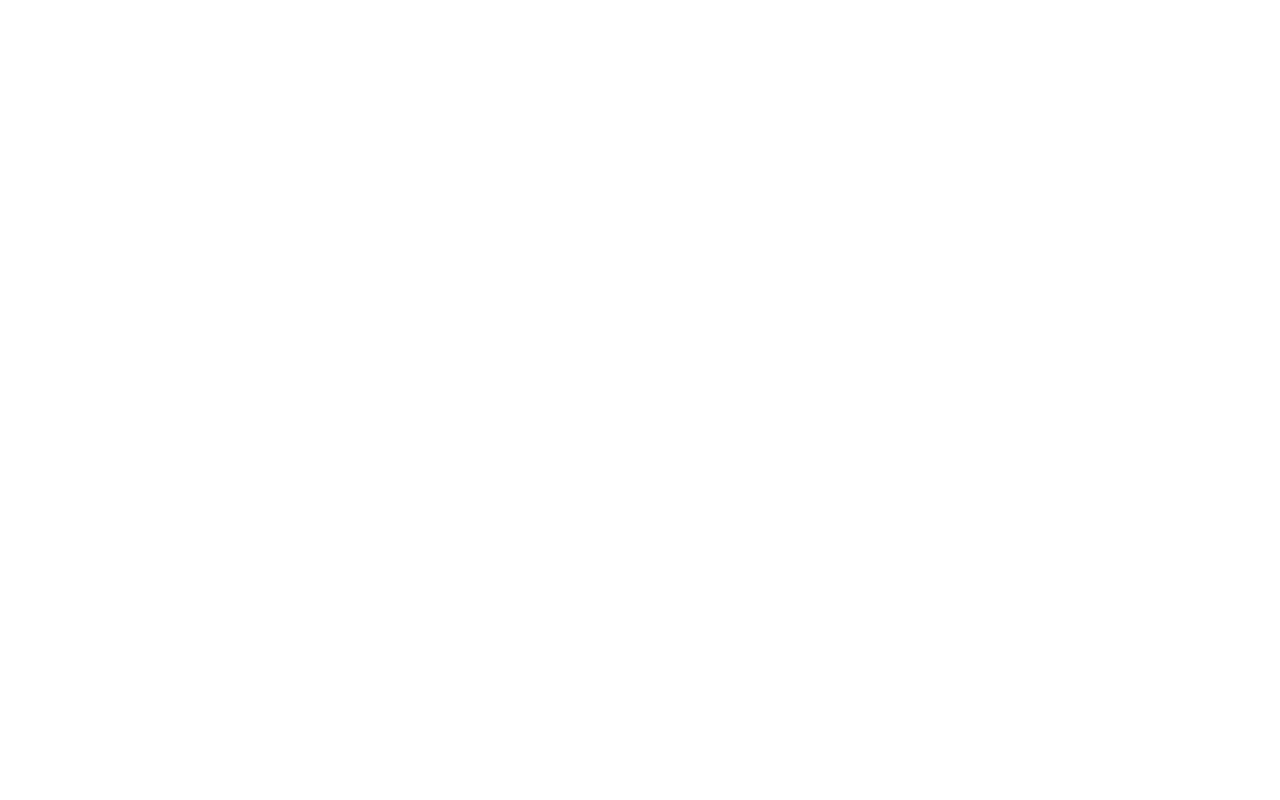
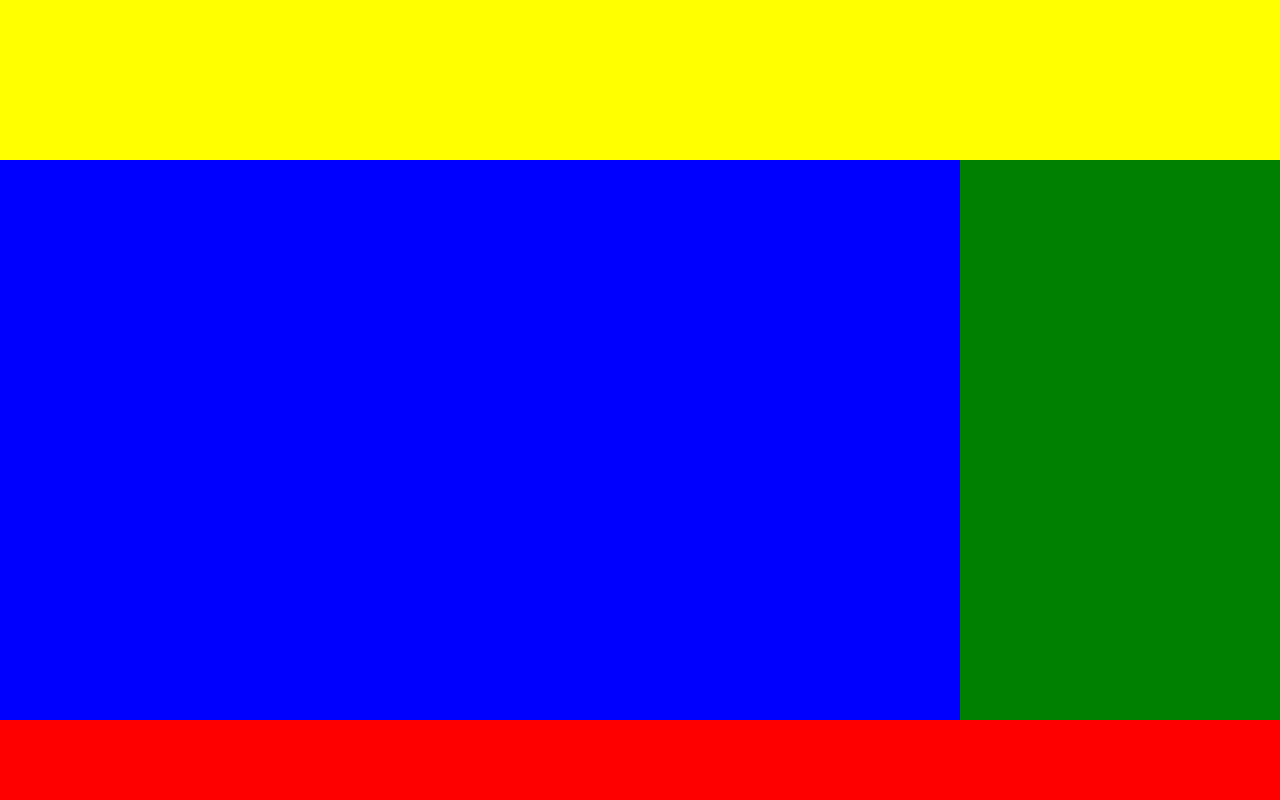
Before and after one commit to GabiruMath/estudo_grid, a plain HTML site: page index.html in a window 1280 px wide. Drawn offline with Linux system fonts and the light colour scheme.

Commit message:
Estudo Feito

```diff
--- a/index.html
+++ b/index.html
@@ -9,6 +9,12 @@
     </head>
 
     <body>
+        <div class="container">
+            <header></header>
+            <main></main>
+            <aside></aside>
+            <footer></footer>
+        </div>
 
     </body>
 </html>
--- a/style.css
+++ b/style.css
@@ -0,0 +1,31 @@
+*, body{
+    padding: 0;
+    margin: 0;
+    box-sizing: border-box;
+    background: #7159c1;
+}
+.container{
+    display: grid;
+    grid-template-columns: 3fr 1fr;
+    grid-template-rows: 20vh 70vh 10vh;
+    grid-template-areas: "header header"
+                        "main aside"
+                        "footer footer"
+    ;
+}
+header{
+    background:  yellow;
+    grid-area: header;
+}
+main{
+    background-color: blue;
+    grid-area: main;
+}
+aside{
+    background-color: green;
+    grid-area: aside;
+}
+footer{
+    background-color: red;
+    grid-area: footer;
+}
```
